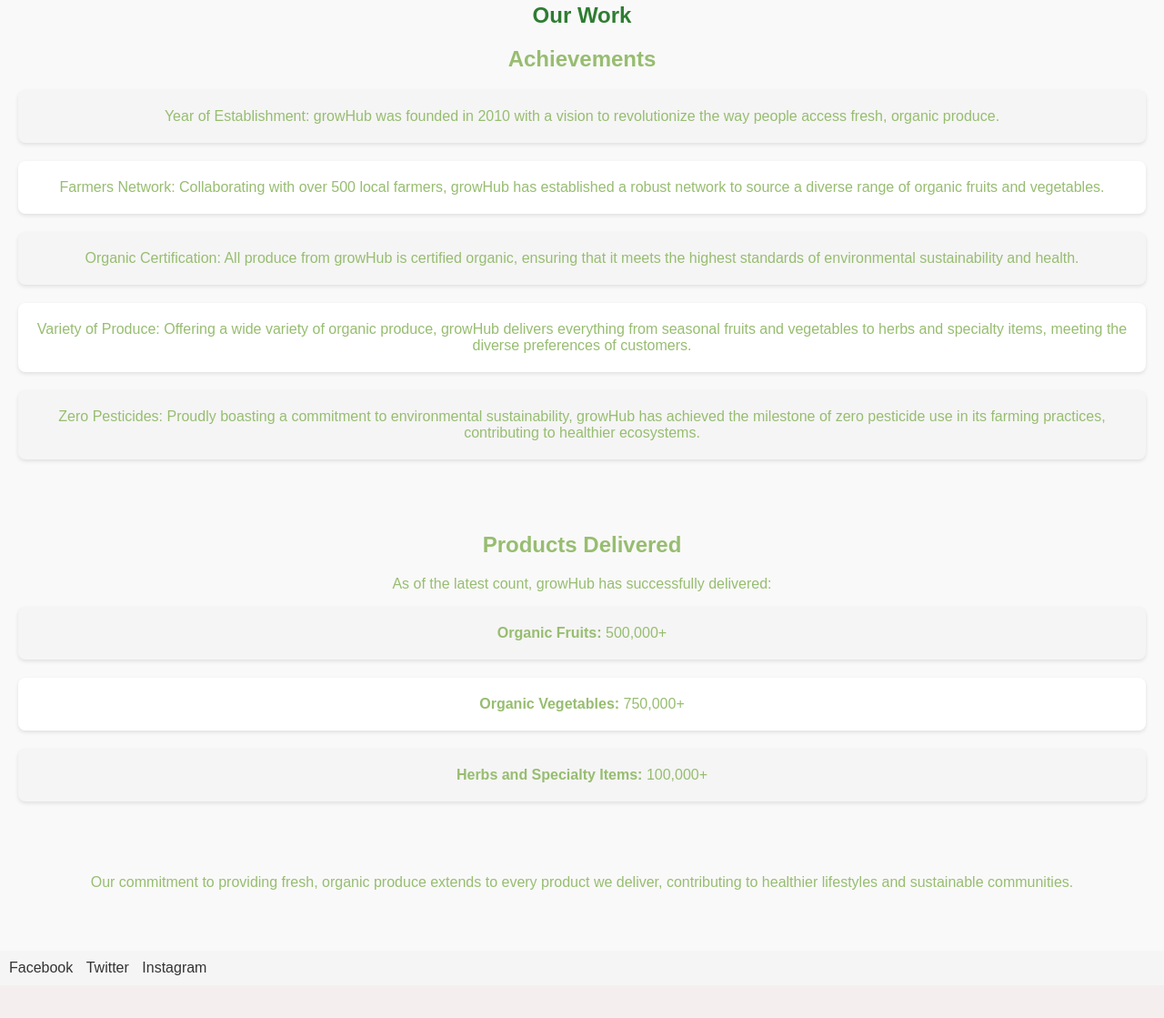
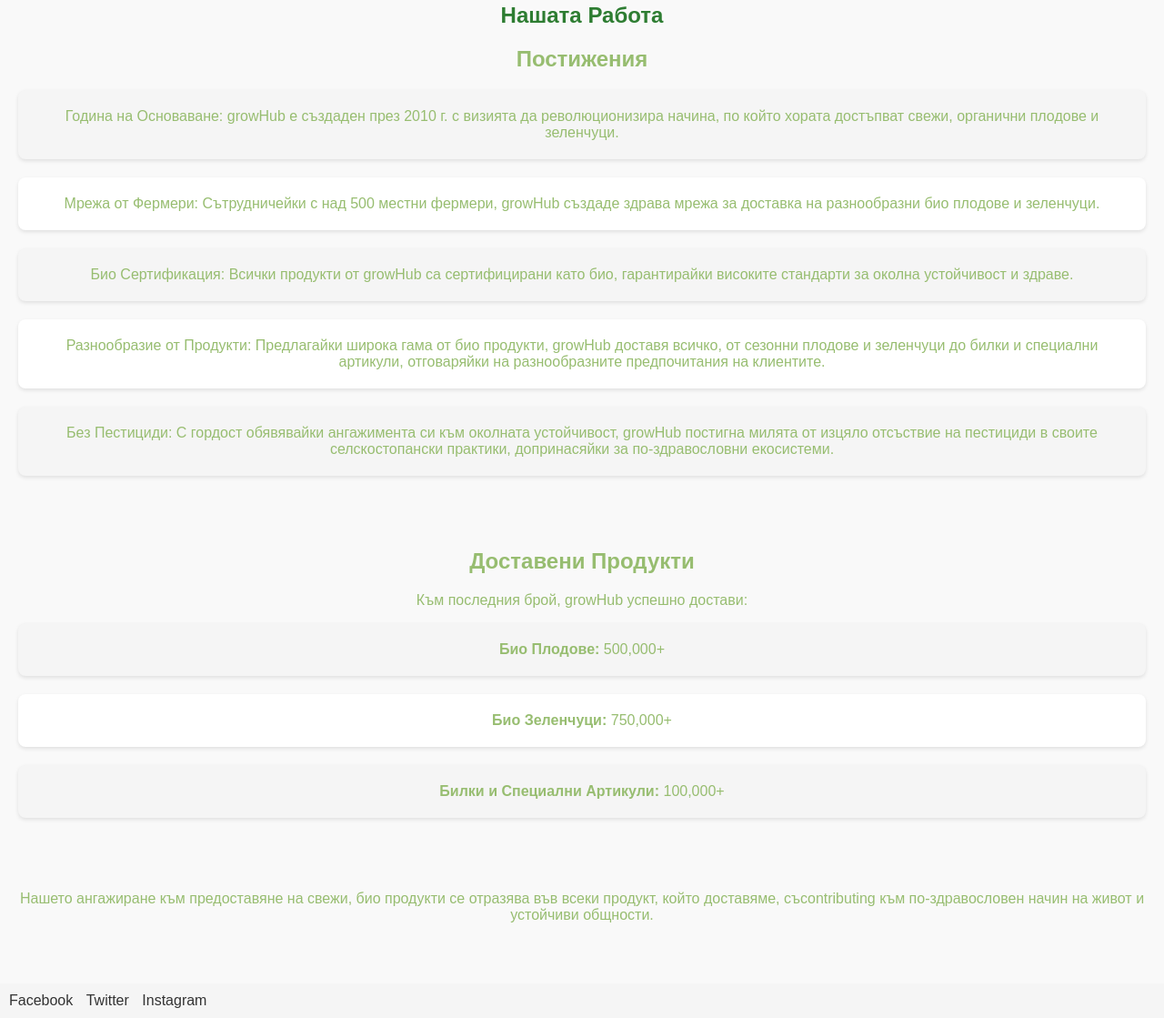
Before and after one commit to Polxyy/Polxyy.github.io, a plain HTML site: page work.html in a window 1280 px wide. Shown: the part 115-1234 px from the top of the page at 91% size. Before the commit the page ends 1198 px from the top, so only its background shows below. Drawn offline with Linux system fonts and the light colour scheme.

Commit message:
FINAL FINAL

```diff
--- a/styles.css
+++ b/styles.css
@@ -309,7 +309,7 @@ button:hover {
     display: none;
   }
 
-  @media screen and (max-width: 600px) {
+  @media screen and (max-width: 768px) {
     .topnav a:not(:first-child) {display: none;}
     .topnav a.icon {
       float: right;
@@ -318,7 +318,7 @@ button:hover {
   }
 
 
-  @media screen and (max-width: 600px) {
+  @media screen and (max-width: 768px) {
     .topnav.responsive {position: relative;}
     .topnav.responsive a.icon {
       position: absolute;
--- a/work.html
+++ b/work.html
@@ -25,41 +25,37 @@
         </a>
       </div>
 
-    <section id="work">
-        <h1>Our Work</h1>
-        <h2>Achievements</h2>
+      <section id="work">
+        <h1>Нашата Работа</h1>
+        <h2>Постижения</h2>
         <ol>
-           <li>Year of Establishment: growHub was founded in 2010 with a vision to revolutionize the way people access fresh, organic
-            produce.</li>
+            <li>Година на Основаване: growHub е създаден през 2010 г. с визията да революционизира начина, по който хората достъпват
+                свежи, органични плодове и зеленчуци.</li>
 
-        <li> Farmers Network: Collaborating with over 500 local farmers, growHub has established a robust network to source a diverse
-            range of organic fruits and vegetables.
-            </li>
-        <li> Organic Certification: All produce from growHub is certified organic, ensuring that it meets the highest standards of
-            environmental sustainability and health.</li>
+            <li>Мрежа от Фермери: Сътрудничейки с над 500 местни фермери, growHub създаде здрава мрежа за доставка на разнообразни
+                био плодове и зеленчуци.</li>
+            <li>Био Сертификация: Всички продукти от growHub са сертифицирани като био, гарантирайки високите стандарти за
+                околна устойчивост и здраве.</li>
 
-            <li>Variety of Produce: Offering a wide variety of organic produce, growHub delivers everything from seasonal fruits and
-            vegetables to herbs and specialty items, meeting the diverse preferences of customers.</li>
+            <li>Разнообразие от Продукти: Предлагайки широка гама от био продукти, growHub доставя всичко, от сезонни плодове и
+                зеленчуци до билки и специални артикули, отговаряйки на разнообразните предпочитания на клиентите.</li>
 
-        <li> Zero Pesticides: Proudly boasting a commitment to environmental sustainability, growHub has achieved the milestone of
-            zero pesticide use in its farming practices, contributing to healthier ecosystems.</li>
+            <li>Без Пестициди: С гордост обявявайки ангажимента си към околната устойчивост, growHub постигна милята от
+                изцяло отсъствие на пестициди в своите селскостопански практики, допринасяйки за по-здравословни екосистеми.</li>
+        </ol>
 
+        <h2>Доставени Продукти</h2>
 
+        <p>Към последния брой, growHub успешно достави:</p>
 
+        <ol>
+            <li><strong>Био Плодове:</strong> 500,000+</li>
+            <li><strong>Био Зеленчуци:</strong> 750,000+</li>
+            <li><strong>Билки и Специални Артикули:</strong> 100,000+</li>
         </ol>
-                <h2>Products Delivered</h2>
 
-                <p>As of the latest count, growHub has successfully delivered:</p>
-
-                <ol>
-                    <li><strong>Organic Fruits:</strong> 500,000+</li>
-                    <li><strong>Organic Vegetables:</strong> 750,000+</li>
-                    <li><strong>Herbs and Specialty Items:</strong> 100,000+</li>
-                </ol>
-
-                <p>Our commitment to providing fresh, organic produce extends to every product we deliver, contributing to healthier
-                    lifestyles and sustainable communities.</p>
-
+        <p>Нашето ангажиране към предоставяне на свежи, био продукти се отразява във всеки продукт, който доставяме, съcontributing
+            към по-здравословен начин на живот и устойчиви общности.</p>
     </section>
 
     <footer>
```
Also changed, not shown: contact.html (+10 -10 lines), kisspng-farmer-clip-art-farmer-5b0c378568a6f1.4170904615275273014287.jpg (deleted), partner1.jpeg (deleted), partner2.jpeg (deleted), partner4.png (deleted), partner6.png (deleted), vereq.png (deleted), 1 other file.
